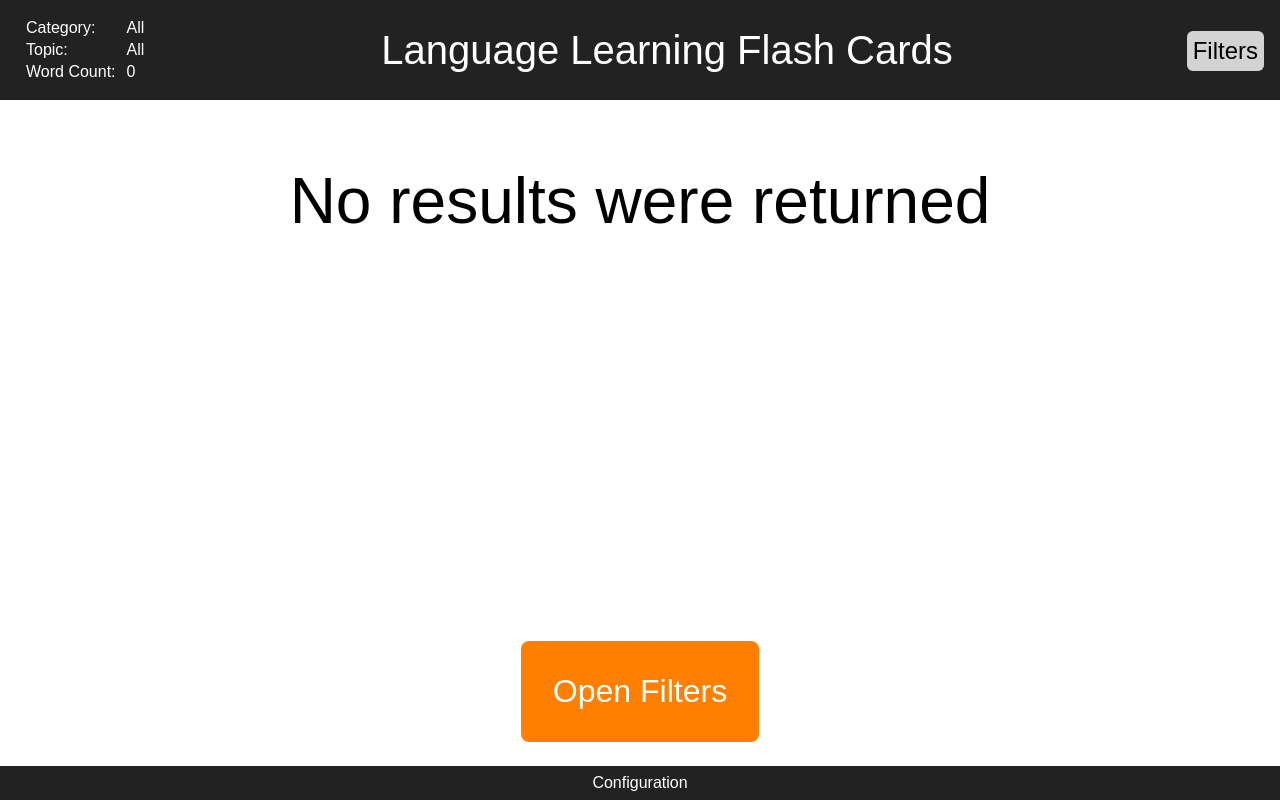
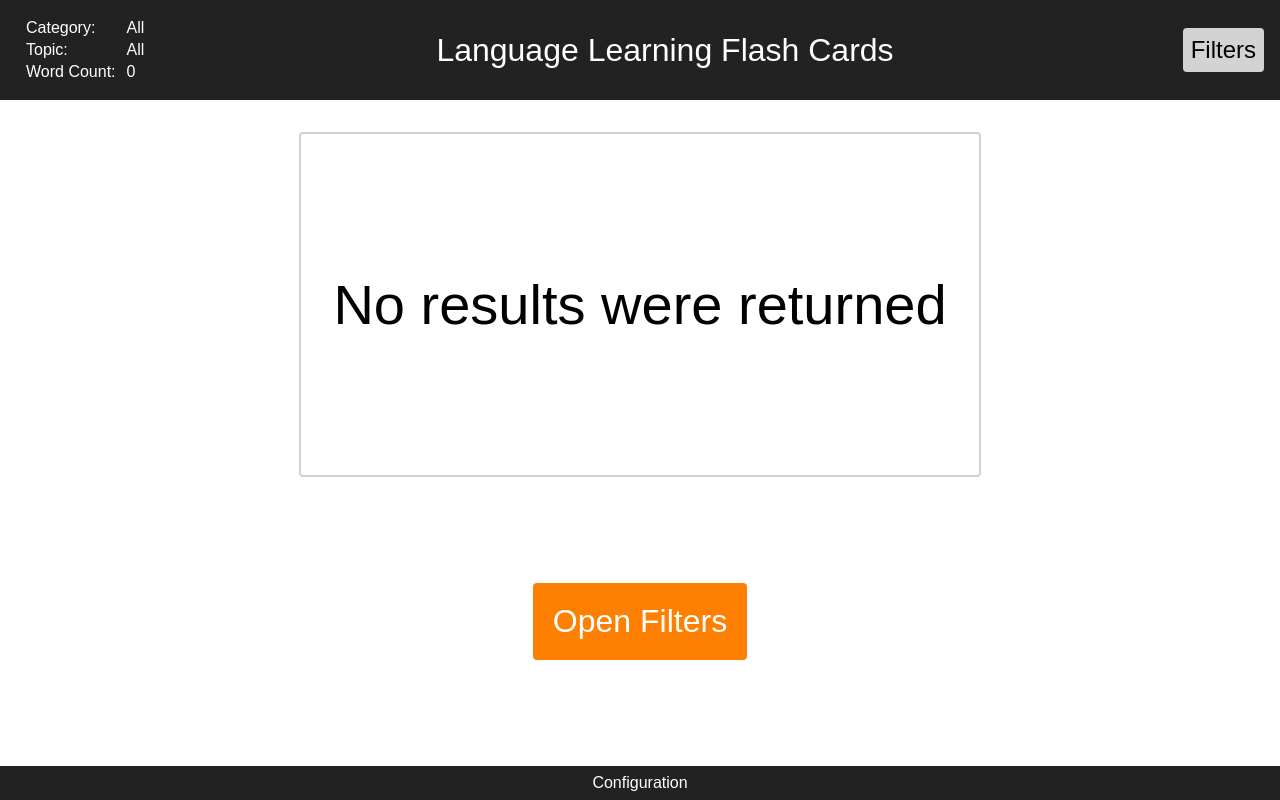
Before and after one commit to st003/flashcards, a Django app: page /flashcard/ in a window 1280 px wide. Run offline with Django 3.2, Linux system fonts and the light colour scheme; data that the repository does not hold is empty; parts of the project's set-up code (start-up, migrations or seed data) failed here and were passed over.

Commit message:
Added various screen size optimizations

```diff
--- a/words/static/words/css/words.css
+++ b/words/static/words/css/words.css
@@ -1,27 +1,22 @@
+/* COLORS */
 .primaryColor {
     background-color: #222222;
 }
-
 .secondaryColor {
     background-color: #008000;
 }
-
 .secondaryColor:hover {
     background-color: #009900;
 }
-
 .secondaryColor:active {
     background-color: #006600;
 }
-
 .tertiaryColor {
     background-color: #ff8000;
 }
-
 .tertiaryColor:hover {
     background-color: #ff8c1a;
 }
-
 .tertiaryColor:active {
     background-color: #e67300;
 }
@@ -32,6 +27,7 @@ body {
     height: 100vh;
     margin: 0;
     font-family: Arial, Helvetica, sans-serif;
+    font-family: 1rem;
 }
 
 #app {
@@ -42,30 +38,37 @@ body {
 
 header {
     display: flex;
+    padding: 1rem;
     align-items: center;
-    padding: 0.5em;
     color: white;
-    font-size: 2em;
+    font-size: 2rem;
 }
-
 header .info td {
-    padding-left: 0.5em;
-    font-size: 0.5em;
+    padding-left: 0.5rem;
+    font-size: 1rem;
 }
-
 header h1 {
+    display: flex;
     flex-grow: 1;
     margin: 0;
+    padding: 0 1.5rem;
+    justify-content: center;
+    font-size: 1.25rem;
+    font-weight: 400;
     text-align: center;
-    font-size: 1.25em;
-    font-weight: 400;
 }
-
+header .filters {
+    display: flex;
+    flex-grow: 1;
+    height: 100%;
+    align-items: center;
+    justify-content: end;
+}
 header .btn {
-    padding: 0.25em;
+    padding: 0.5rem;
     background-color: lightgray;
     color: black;
-    font-size: 0.75em;
+    font-size: 1.5rem;
 }
 
 main {
@@ -80,27 +83,30 @@ main {
     align-items: center;
 }
 
+.word, .btnContainer {
+    display: flex;
+    flex-grow: 1;
+    align-items: center;
+    justify-content: center;
+}
 .word {
-    flex-grow: 1;
-    padding-top: 1em;
-    font-size: 4em;
-}
-
-.btnContainer {
-    padding-bottom: 1.5em;
+    margin-top: 2rem;
+    padding: 2rem;
+    min-width: 350px;
+    border: 2px solid lightgray;
+    border-radius: 0.25rem;
+    font-size: 2.5rem;
 }
 
 footer {
-    padding: 0.5em;
+    padding: 0.5rem;
     color: white;
     text-align: center;
 }
-
 footer a {
     color: white;
     text-decoration: none;
 }
-
 footer a:hover {
     color: white;
     text-decoration: underline;
@@ -108,14 +114,13 @@ footer a:hover {
 
 .btn {
     display: inline-block;
-    padding: 1em;
+    padding: 1.25rem;
     border: none;
-    border-radius: 0.25em;
+    border-radius: 0.25rem;
     color: white;
-    font-size: 2em;
+    font-size: 2rem;
     text-decoration: none;
 }
-
 .btn:hover {
     cursor: pointer;
 }
@@ -124,20 +129,14 @@ footer a:hover {
     color: darkgray;
 }
 
-.modalBackdrop, .modalContainer {
-    position: absolute;
+.modalContainer {
+    position: fixed;
     top: 0;
     left: 0;
-    width: 100%;
+    width: 100vw;
     height: 100vh;
+    background-color: rgba(0, 0, 0, 0.6);
 }
-
-.modalBackdrop {
-    z-index: 5;
-    background-color: black;
-    opacity: 60%;
-}
-
 .modalContainer {
     z-index: 10;
     display: flex;
@@ -145,53 +144,68 @@ footer a:hover {
     justify-content: center;
     align-items: center;
 }
-
 .modal {
     width: 450px;
     background-color: white;
-    border-radius: 0.25em;
+    border-radius: 0.25rem;
     filter: drop-shadow(0px 0px 10px #222222);
 }
-
 .modalHeader {
-    padding: 1em;
+    display: flex;
+    padding: 1rem;
+    align-items: center;
     border-bottom: 1px solid lightgray;
 }
-
 .modalHeader h2 {
+    flex-grow: 1;
     margin: 0;
-    font-size: 2em;
+    font-size: 2rem;
     font-weight: 400;
 }
-
+.modalHeader .modalClose {
+    padding: 0.25rem 0.5rem;
+    font-size: 1.5rem;
+    cursor: pointer;
+}
 .modalBody {
-    padding: 1em;
+    padding: 1rem;
 }
-
 .modalBody label, select {
     display: block;
 }
-
 .modalBody label {
-    margin-bottom: 0.75em;
+    margin-bottom: 0.75rem;
 }
-
 .modalBody select {
-    padding: 0.5em;
+    padding: 0.5rem;
     width: 100%;
-    margin-bottom: 1.5em;
+    margin-bottom: 1.5rem;
 }
-
 .modalFooter {
-    padding: 1em;
+    padding: 1rem;
     border-top: 1px solid lightgray;
     text-align: right;
 }
-
 .modalFooter .btn {
-    margin-left: 0.25em;
-    padding: 0.5em;
+    margin-left: 0.25rem;
+    padding: 0.5rem;
     background-color: lightgray;
     color: black;
-    font-size: 1em;
+    font-size: 1rem;
 }
+
+/* MEDIA QUERIES */
+@media (min-width: 576px) {
+    header .filters {
+        flex-grow: 0;
+    }
+}
+
+@media (min-width: 768px) {
+    header h1 {
+        font-size: 2rem;
+    }
+    .word {
+        font-size: 3.5rem;
+    }
+}
--- a/words/static/words/js/words.js
+++ b/words/static/words/js/words.js
@@ -7,8 +7,10 @@ var app = new Vue({
         count: 0,
         categories: [],
         category: 0,
+        categorySelection: 0,
         topics: [],
         topic: 'All',
+        topicSelection: 'All',
         en: '',
         jp: '',
         cardIsFlipped: false,
@@ -75,10 +77,12 @@ var app = new Vue({
             this.showFilters = false
         },
         resetFilters() {
-            this.category = 0
-            this.topic = 'All'
+            this.categorySelection = 0
+            this.topicSelection = 'All'
         },
         applyFilters() {
+            this.category = this.categorySelection
+            this.topic = this.topicSelection
             this.cardIsFlipped = false
             this.getNewWord()
             this.closeFilters()
--- a/words/templates/words/base.html
+++ b/words/templates/words/base.html
@@ -1,6 +1,9 @@
 <!doctype html>
 <html lang="en">
     <head>
+        <meta charset="utf-8">
+        <meta name="viewport" content="width=device-width, initial-scale=1">
+
         {% load static %}
 
         <!-- custom CSS -->
--- a/words/templates/words/flashcard.html
+++ b/words/templates/words/flashcard.html
@@ -48,20 +48,20 @@
             </div>
         </div>
     </main>
-    <div v-if="showFilters" class="modalBackdrop"></div>
     <div v-if="showFilters" class="modalContainer">
         <div class="modal">
             <div class="modalHeader">
                 <h2>Filters</h2>
+                <span class="modalClose" @click="closeFilters()">&#10005;</span>
             </div>
             <div class="modalBody">
                 <label>Category</label>
-                <select v-model="category">
+                <select v-model="categorySelection">
                     <option value="0">All</option>
                     <option v-for="c in categories" :value="[[ c.value ]]">[[ c.name ]]</option>
                 </select>
                 <label>Topic</label>
-                <select v-model="topic">
+                <select v-model="topicSelection">
                     <option>All</option>
                     <option v-for="t in topics">[[ t.name ]]</option>
                 </select>
```
